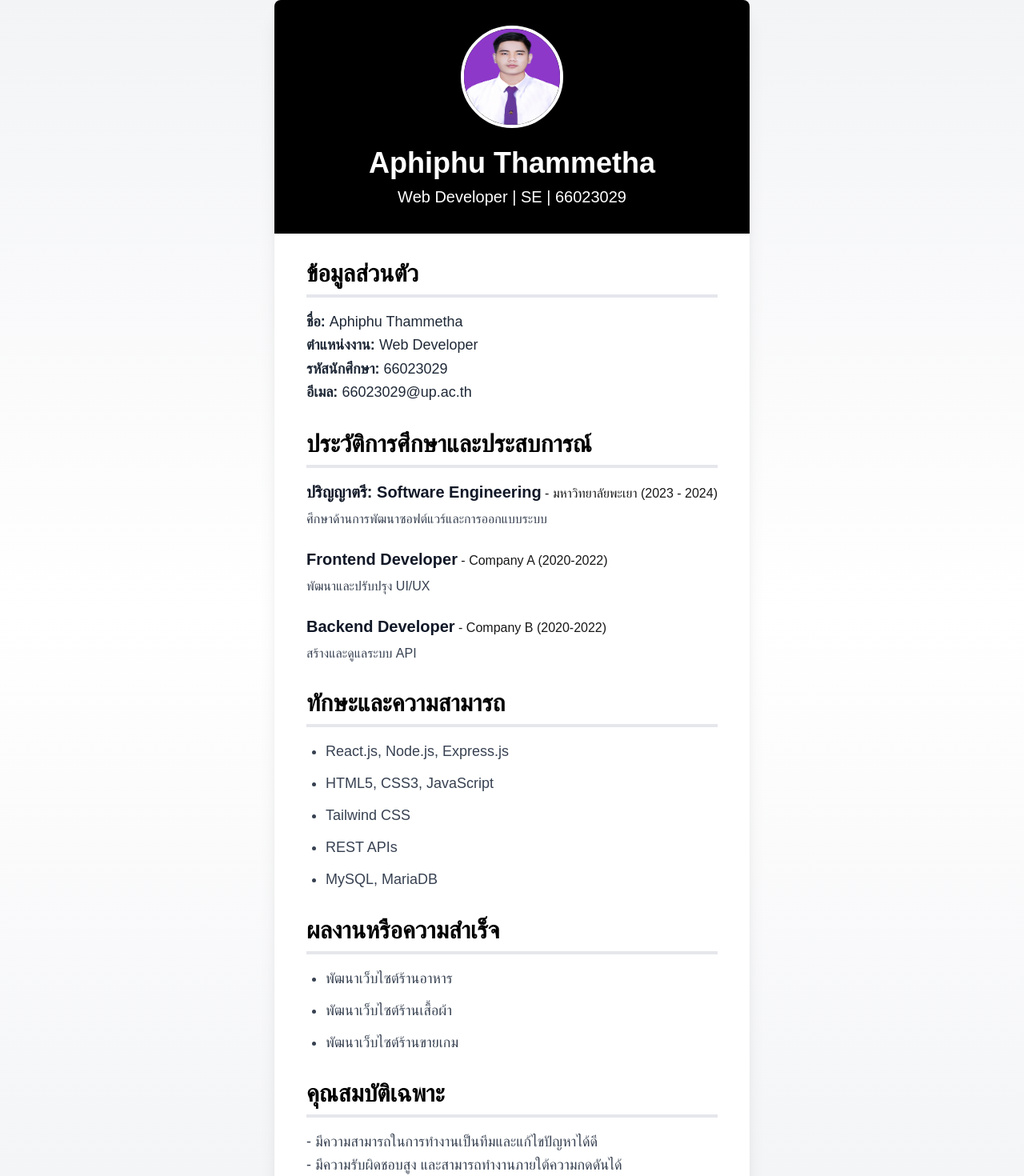
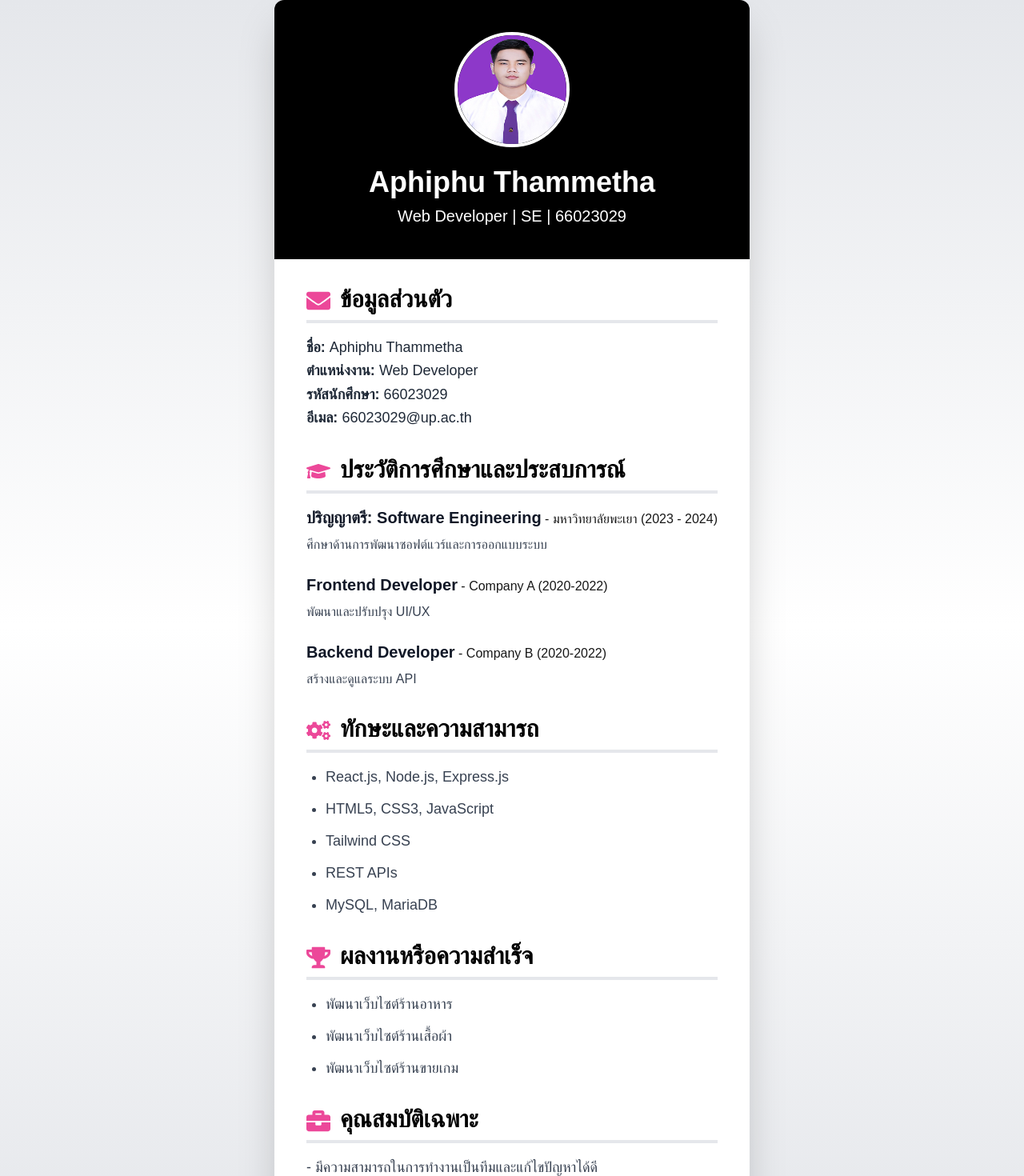
Before and after one commit to Aphiphu1122/my-resume, a Next.js app: page /resume in a window 1280 px wide. Shown: the top 1470 px of the page at 80% size. Built offline with nearby package versions, Linux system fonts and the light colour scheme.

Commit message:
Update page1.js

```diff
--- a/app/resume/page.js
+++ b/app/resume/page.js
@@ -1,22 +1,28 @@
+import { FaEnvelope, FaGraduationCap, FaBriefcase, FaCogs, FaTrophy } from 'react-icons/fa'; // Importing icons from FontAwesome
+
 export default function Resume() {
   return (
-    <div className="min-h-screen flex items-center justify-center bg-gradient-to-b from-gray-100 via-white to-gray-100">
-      <div className="max-w-3xl mx-auto bg-white shadow-xl rounded-lg overflow-hidden">
+    <div className="min-h-screen flex items-center justify-center bg-gradient-to-b from-gray-200 via-white to-gray-200">
+      <div className="max-w-3xl mx-auto bg-white shadow-2xl rounded-xl overflow-hidden">
 
-        <header className="bg-black text-white text-center py-8">
+        <header className="bg-black text-white text-center py-10">
           <img
             src="/POOH1.jpg"
             alt="Profile Picture"
-            className="w-32 h-32 rounded-full mx-auto border-4 border-white mb-6 shadow-md"
+            className="w-36 h-36 rounded-full mx-auto mb-6 border-4 border-white shadow-xl"
           />
-          <h1 className="text-4xl font-semibold">Aphiphu Thammetha</h1>
+          <h1 className="text-4xl font-bold">Aphiphu Thammetha</h1>
           <p className="text-xl font-light mt-2">Web Developer | SE | 66023029</p>
         </header>
 
         <div className="px-10 py-8 space-y-8">
+
           {/* Personal Information */}
           <section className="mb-8">
-            <h2 className="text-3xl font-bold text-black border-b-4 pb-2 mb-4">ข้อมูลส่วนตัว</h2>
+            <h2 className="text-3xl font-semibold text-black border-b-4 pb-2 mb-4">
+              <FaEnvelope className="inline-block mr-3 text-pink-500" />
+              ข้อมูลส่วนตัว
+            </h2>
             <p className="text-gray-800 text-lg leading-relaxed">
               <strong>ชื่อ:</strong> Aphiphu Thammetha <br />
               <strong>ตำแหน่งงาน:</strong> Web Developer <br />
@@ -27,7 +33,10 @@ export default function Resume() {
 
           {/* Education & Experience */}
           <section className="mb-8">
-            <h2 className="text-3xl font-bold text-black border-b-4 pb-2 mb-4">ประวัติการศึกษาและประสบการณ์</h2>
+            <h2 className="text-3xl font-semibold text-black border-b-4 pb-2 mb-4">
+              <FaGraduationCap className="inline-block mr-3 text-pink-500" />
+              ประวัติการศึกษาและประสบการณ์
+            </h2>
             <div className="space-y-6">
               <div>
                 <strong className="text-xl text-gray-900">ปริญญาตรี: Software Engineering</strong> - มหาวิทยาลัยพะเยา (2023 - 2024)
@@ -46,7 +55,10 @@ export default function Resume() {
 
           {/* Skills */}
           <section className="mb-8">
-            <h2 className="text-3xl font-bold text-black border-b-4 pb-2 mb-4">ทักษะและความสามารถ</h2>
+            <h2 className="text-3xl font-semibold text-black border-b-4 pb-2 mb-4">
+              <FaCogs className="inline-block mr-3 text-pink-500" />
+              ทักษะและความสามารถ
+            </h2>
             <ul className="list-disc pl-6 space-y-3 text-gray-700 text-lg">
               <li>React.js, Node.js, Express.js</li>
               <li>HTML5, CSS3, JavaScript</li>
@@ -58,7 +70,10 @@ export default function Resume() {
 
           {/* Achievements */}
           <section className="mb-8">
-            <h2 className="text-3xl font-bold text-black border-b-4 pb-2 mb-4">ผลงานหรือความสำเร็จ</h2>
+            <h2 className="text-3xl font-semibold text-black border-b-4 pb-2 mb-4">
+              <FaTrophy className="inline-block mr-3 text-pink-500" />
+              ผลงานหรือความสำเร็จ
+            </h2>
             <ul className="list-disc pl-6 space-y-3 text-gray-700 text-lg">
               <li>พัฒนาเว็บไซต์ร้านอาหาร</li>
               <li>พัฒนาเว็บไซต์ร้านเสื้อผ้า</li>
@@ -68,7 +83,10 @@ export default function Resume() {
 
           {/* Special Traits */}
           <section>
-            <h2 className="text-3xl font-bold text-black border-b-4 pb-2 mb-4">คุณสมบัติเฉพาะ</h2>
+            <h2 className="text-3xl font-semibold text-black border-b-4 pb-2 mb-4">
+              <FaBriefcase className="inline-block mr-3 text-pink-500" />
+              คุณสมบัติเฉพาะ
+            </h2>
             <p className="text-gray-700 leading-relaxed text-lg">
               - มีความสามารถในการทำงานเป็นทีมและแก้ไขปัญหาได้ดี <br />
               - มีความรับผิดชอบสูง และสามารถทำงานภายใต้ความกดดันได้ <br />
```
